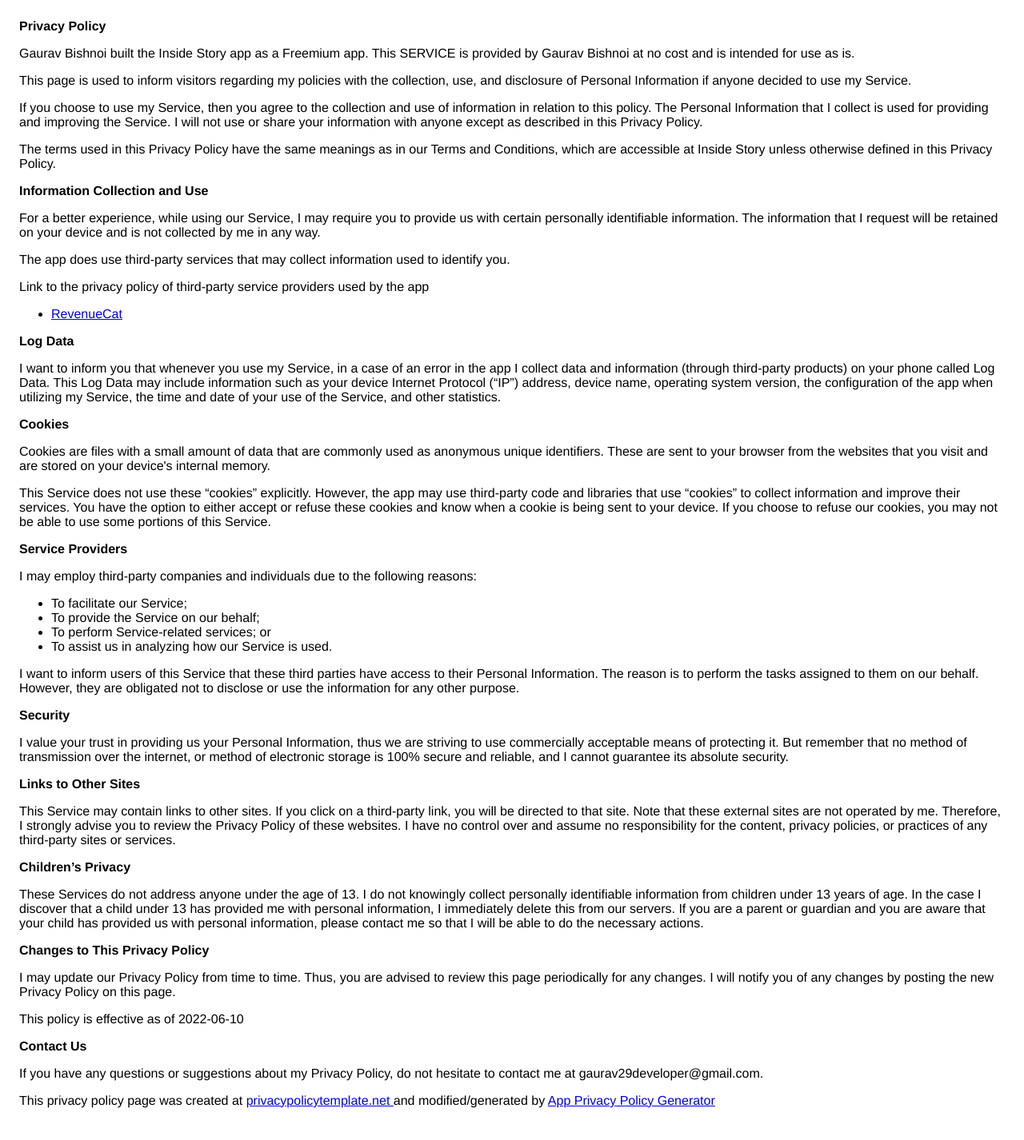
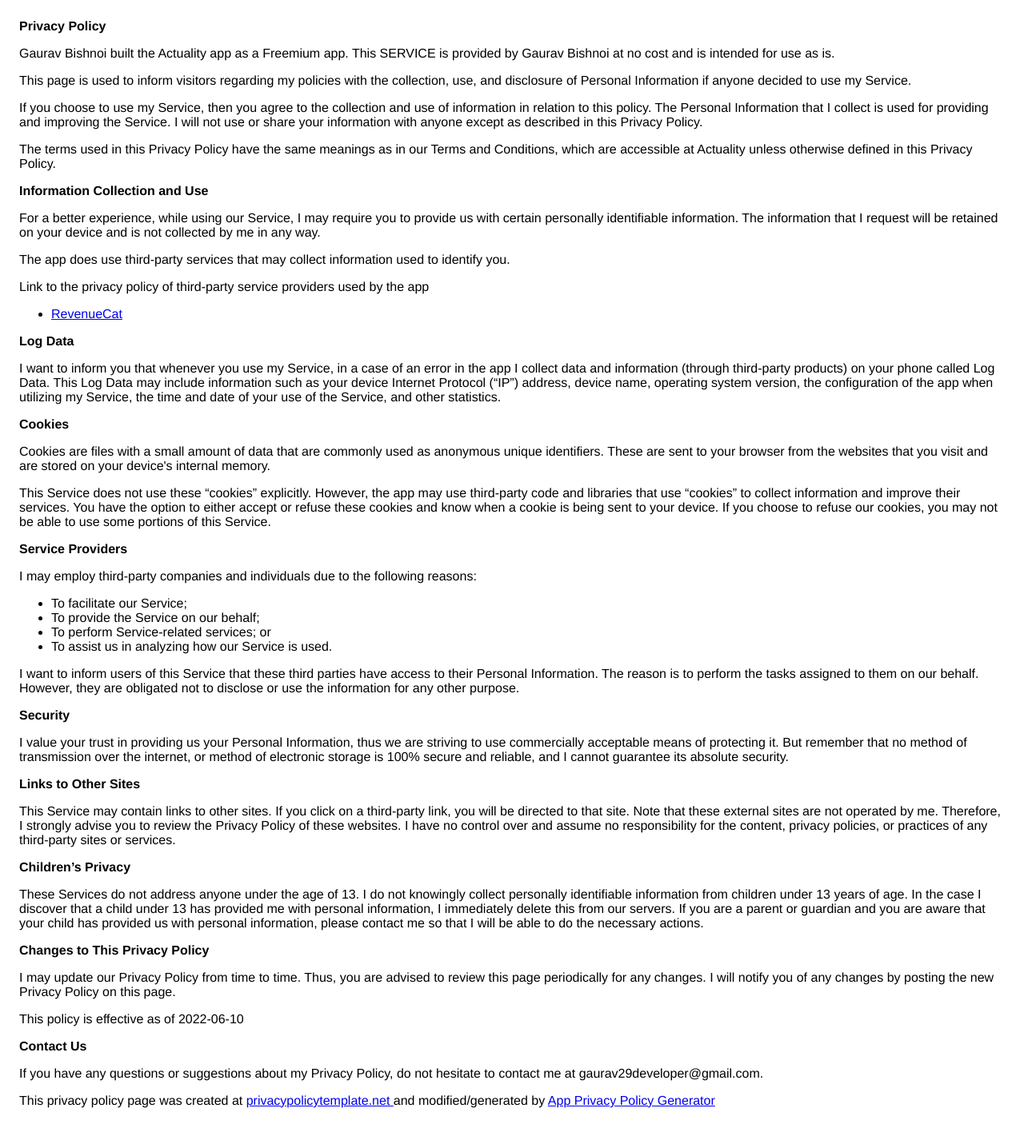
Before and after one commit to indianmoody/writing_gym_info, a Jekyll site: the page inside_story_privacy_policy.html, which Jekyll copies as it is, in a window 1280 px wide. Shown: the whole page at 80% size. Built offline with Jekyll 4.4.1, drawn with Linux system fonts in a browser that asks for light colours.

Commit message:
Update app name in Actuality privacy policy file

```diff
--- a/inside_story_privacy_policy.html
+++ b/inside_story_privacy_policy.html
@@ -8,7 +8,7 @@
     </head>
     <body>
     <strong>Privacy Policy</strong> <p>
-                  Gaurav Bishnoi built the Inside Story app as
+                  Gaurav Bishnoi built the Actuality app as
                   a Freemium app. This SERVICE is provided by
                   Gaurav Bishnoi at no cost and is intended for use as
                   is.
@@ -25,7 +25,7 @@
                 </p> <p>
                   The terms used in this Privacy Policy have the same meanings
                   as in our Terms and Conditions, which are accessible at
-                  Inside Story unless otherwise defined in this Privacy Policy.
+                  Actuality unless otherwise defined in this Privacy Policy.
                 </p> <p><strong>Information Collection and Use</strong></p> <p>
                   For a better experience, while using our Service, I
                   may require you to provide us with certain personally
```
